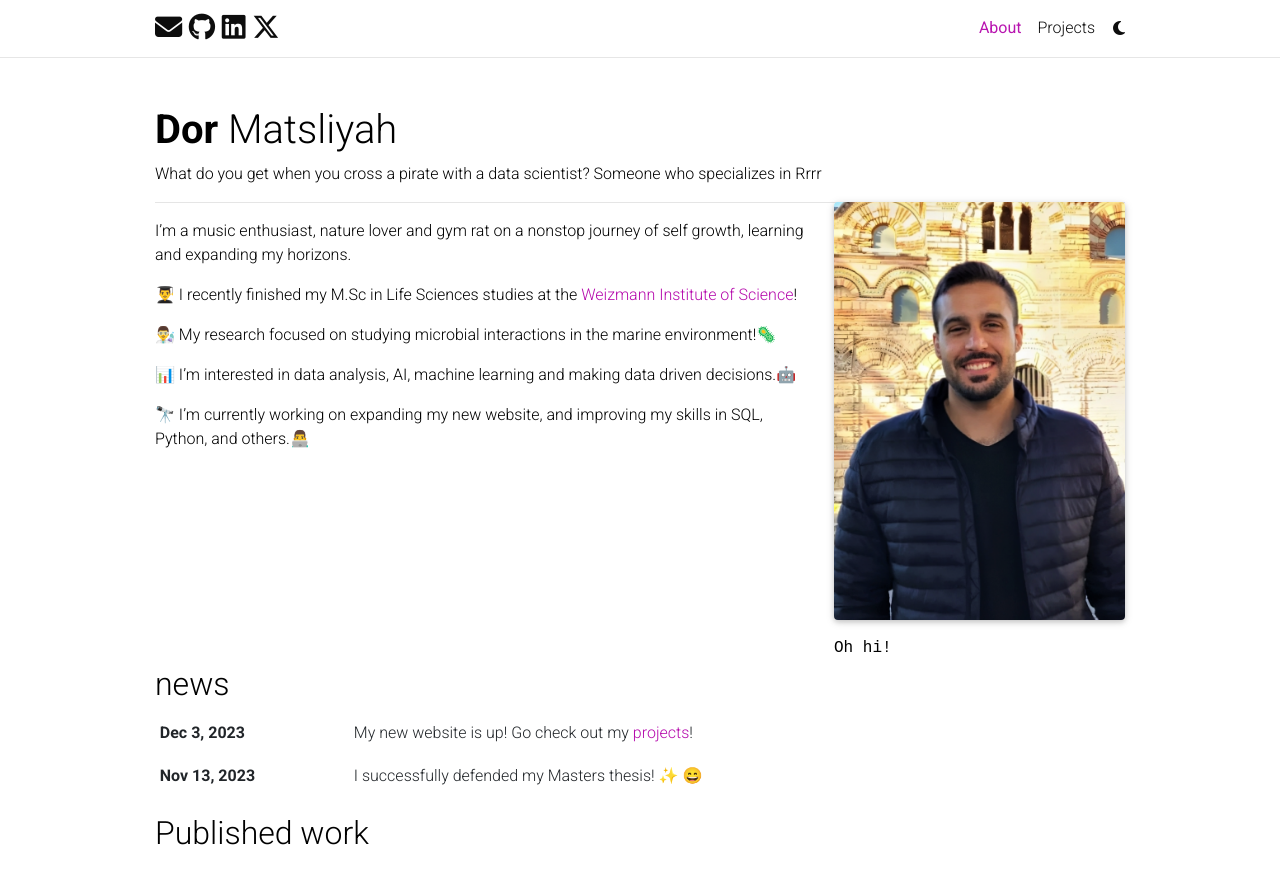
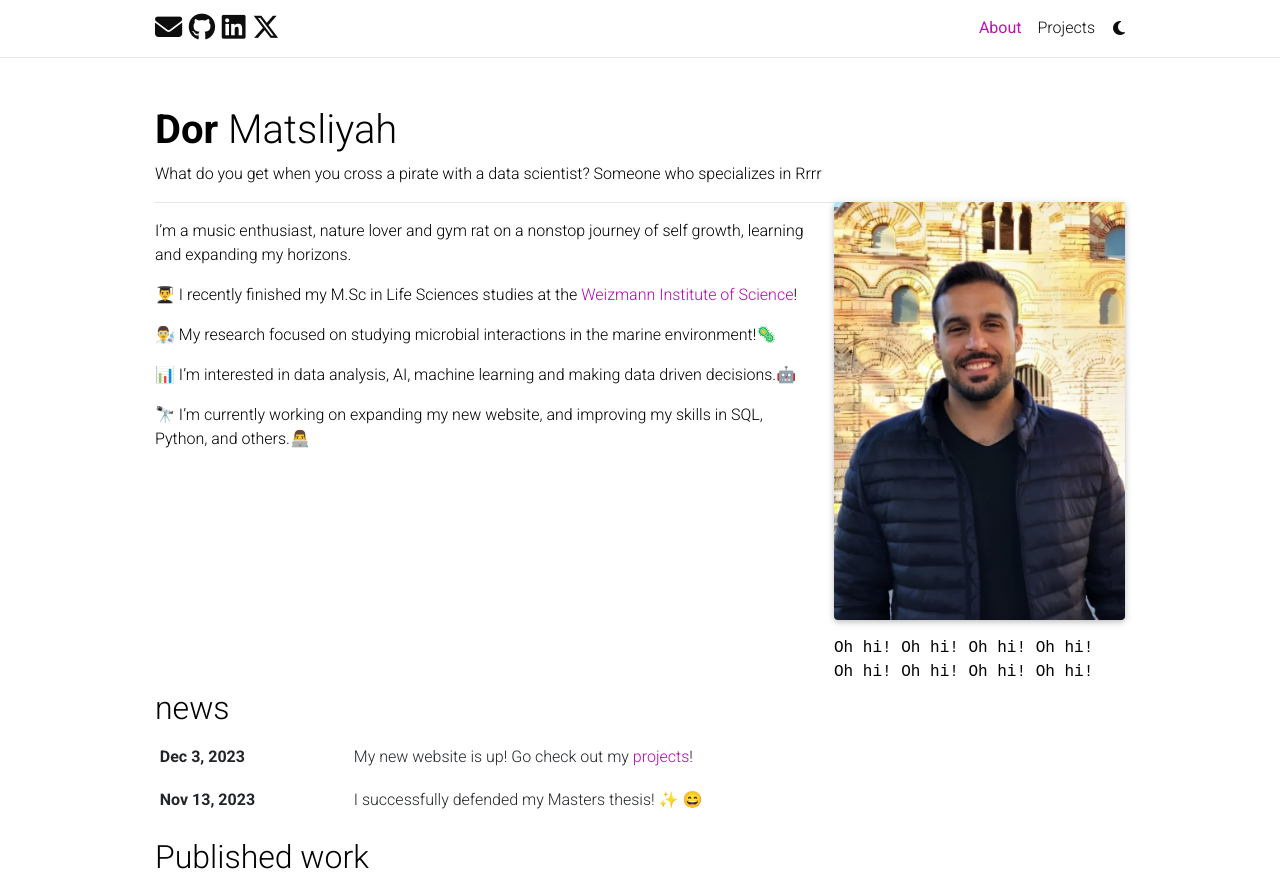
Before and after one commit to DMatsliyah/DMatsliyah.github.io, a Jekyll site: the page built from _pages/about.md, in a window 1280 px wide and 1226 px high, cut to the strip 0-880 px from the top of the window. Built offline with Jekyll 4.4.1, drawn with Linux system fonts in a browser that asks for light colours; full-size pictures stand in for the smaller copies a plugin makes; emoji names are drawn with the system emoji font; comment, search, counter and statistics services are not loaded; a style sheet for code colours, icons or effects is not loaded.

Commit message:
Update about.md
testing formatting

```diff
--- a/_pages/about.md
+++ b/_pages/about.md
@@ -9,8 +9,14 @@
   image: me3.png # , it directly goes to /assets/img so no need to put the entire path
   image_circular: false # crops the image to make it circular
   more_info: >
-    <p align="right">Oh hi!</p>
-
+    <p>                      Oh hi!</p>
+    <p>                    Oh hi!</p>
+    <p>                Oh hi!</p>
+    <p>              Oh hi!</p>
+    <p>            Oh hi!</p>
+    <p>          Oh hi!</p>
+    <p>        Oh hi!</p>
+    <p>        Oh hi!</p>
 
 news: true  # includes a list of news items
 latest_posts: false  # includes a list of the newest posts
```
